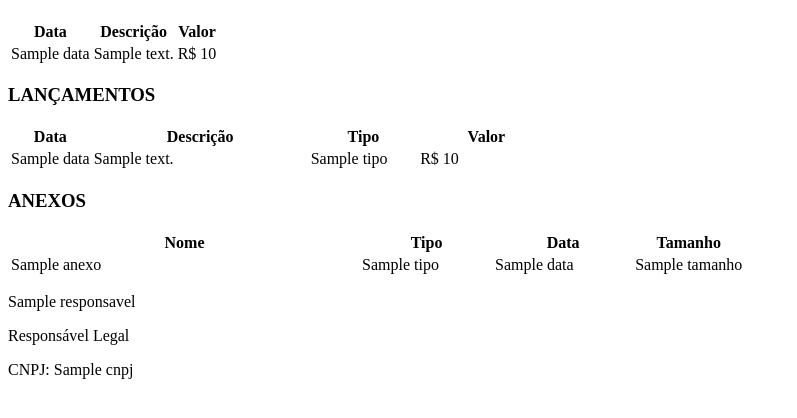
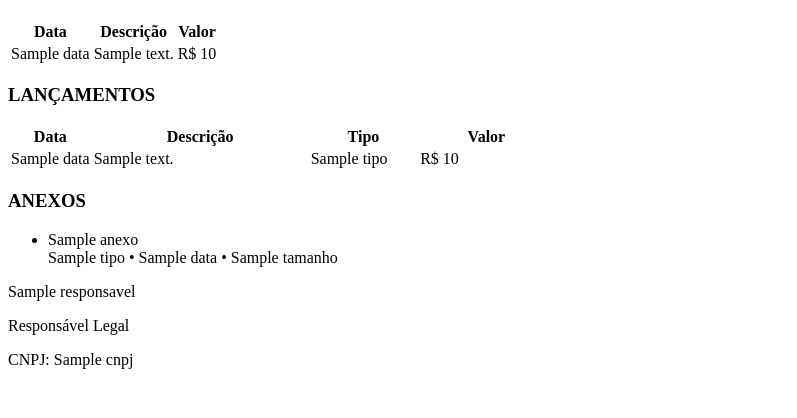
Before and after one commit to cassioreistech/Controle_de_Obras, a Python web app: template src/controle_obras/templates/relatorio_obra_weasy.html in a window 1280 px wide. Shown: the part 352-770 px from the top of the page, without its empty margins (0-797 px from the left). Run offline with Jinja, Linux system fonts and the light colour scheme; the template is opened without the code that fills it: most values are stand-ins (such as "Sample title", 1, 10 or a date in 2020).

Commit message:
fix: substituir tabela de anexos por lista para melhor lidar com nomes longos

```diff
--- a/src/controle_obras/templates/relatorio_obra_weasy.html
+++ b/src/controle_obras/templates/relatorio_obra_weasy.html
@@ -111,32 +111,14 @@
     {% if anexos %}
     <section class="secao secao-anexos">
         <h3>ANEXOS</h3>
-        <table class="tabela-anexos">
-            <colgroup>
-                <col style="width: 48%;">
-                <col style="width: 18%;">
-                <col style="width: 19%;">
-                <col style="width: 15%;">
-            </colgroup>
-            <thead>
-                <tr>
-                    <th>Nome</th>
-                    <th>Tipo</th>
-                    <th>Data</th>
-                    <th class="direita">Tamanho</th>
-                </tr>
-            </thead>
-            <tbody>
-                {% for anexo in anexos %}
-                <tr>
-                    <td class="nome-anexo">{{ anexo.nome_pdf | safe }}</td>
-                    <td>{{ anexo.tipo }}</td>
-                    <td>{{ anexo.data }}</td>
-                    <td class="direita">{{ anexo.tamanho }}</td>
-                </tr>
-                {% endfor %}
-            </tbody>
-        </table>
+        <ul class="lista-anexos">
+            {% for anexo in anexos %}
+            <li class="item-anexo">
+                <div class="anexo-nome">{{ anexo.nome }}</div>
+                <div class="anexo-meta">{{ anexo.tipo }} • {{ anexo.data }} • {{ anexo.tamanho }}</div>
+            </li>
+            {% endfor %}
+        </ul>
     </section>
     {% endif %}
 
```
Also changed, not shown: src/controle_obras/static/css/relatorio_weasy.css (+20 -35 lines).
